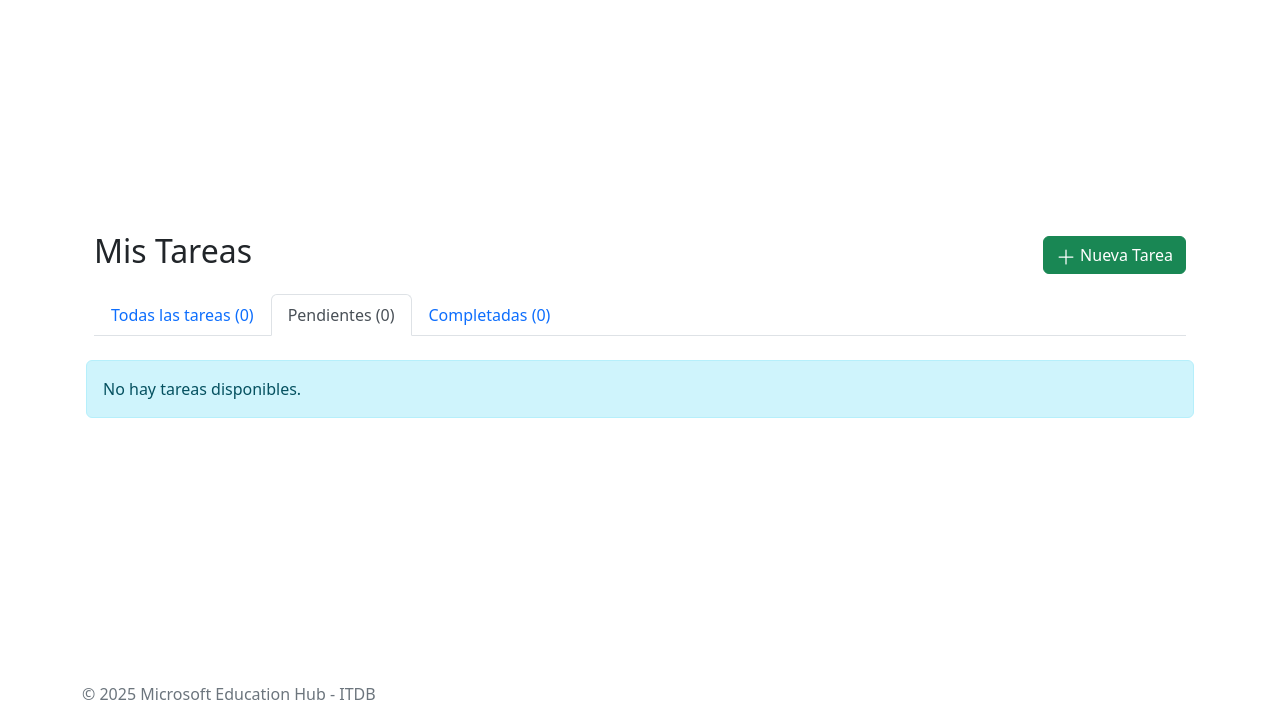
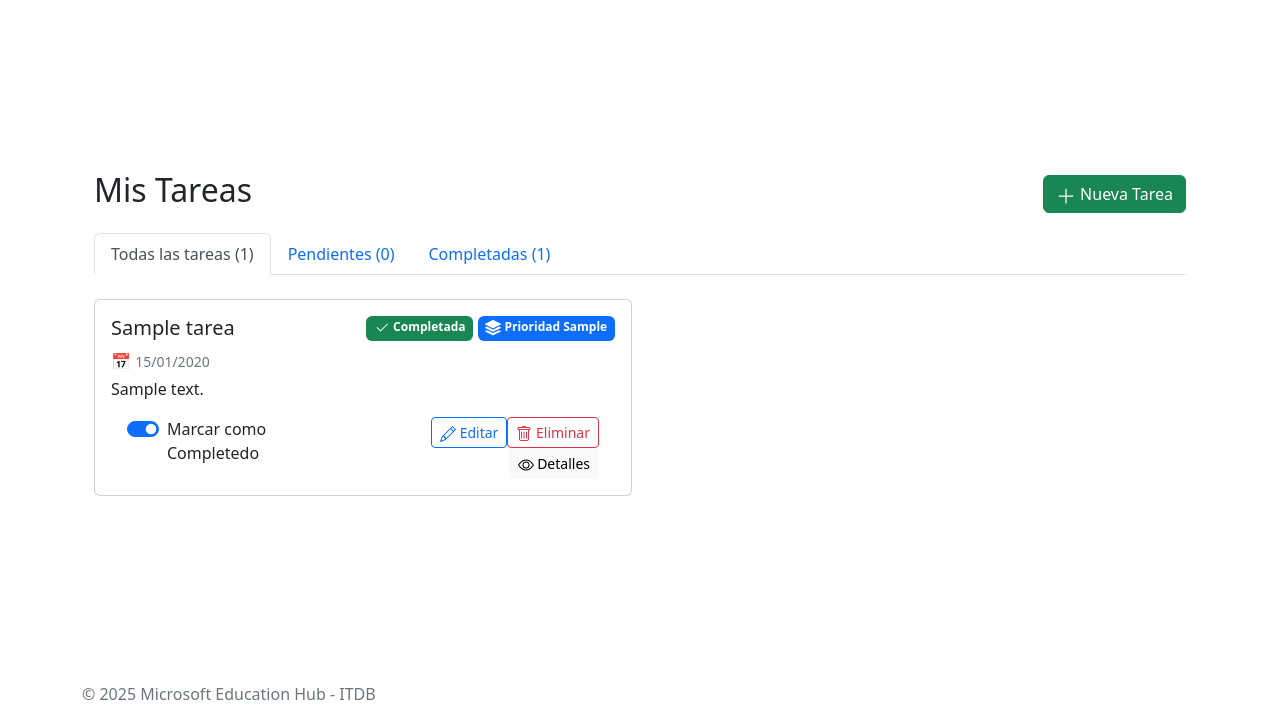
Before and after one commit to AlbertJQM/gestion_tareas, a Flask app: page /tasks in a window 1280 px wide. Shown: the part 78-800 px from the top of the page. Run offline with Flask 3, Linux system fonts and the light colour scheme; the visitor is signed in with stand-in values (Sample User, id 1); tables that the repository leaves empty hold one stand-in row (values such as "Sample post"); some libraries are stand-ins or nearby versions.

Commit message:
Se agregó la funcionalidad del checkbox de Completado

```diff
--- a/app.py
+++ b/app.py
@@ -70,20 +70,21 @@ def signup():
 @app.route('/tasks')
 @login_required
 def list_tasks():
-    filtro = request.args.get('filtro', default='pendiente')
+    filtro = request.args.get('filtro', default='todas')
+    tareas = Tarea.query.filter_by(usuario_id=session['usuario_id']).all()
+    cantidad_tareas = {
+        'todas': len(tareas),
+        'pendientes': sum(1 for tarea in tareas if not tarea.completada),
+        'completadas': sum(1 for tarea in tareas if tarea.completada)
+    }
     if filtro == 'pendiente':
         tareas = Tarea.query.filter_by(usuario_id=session['usuario_id'], completada=False).all()
     elif filtro == 'completada':
         tareas = Tarea.query.filter_by(usuario_id=session['usuario_id'], completada=True).all()
     else:
-        filtro = ''
-        tareas = Tarea.query.filter_by(usuario_id=session['usuario_id']).all()
+        filtro = 'todas'
 
-    cantidad_tareas = {
-        'todas': len(tareas),
-        'pendientes': sum(1 for tarea in tareas if not tarea.completada),
-        'completadas': sum(1 for tarea in tareas if tarea.completada)
-    }
+    print(filtro, cantidad_tareas)
     return render_template('tasks.html', tareas=tareas, filtro=filtro, cantidad_tareas=cantidad_tareas)
 
 @app.route('/task/<int:id>')
@@ -141,6 +142,17 @@ def delete_task(id):
         db.session.rollback()
     return redirect(url_for('list_tasks'))
 
+@app.route('/task/complete/<int:id>', methods=['POST'])
+@login_required
+def complete_task(id):
+    tarea = Tarea.query.get_or_404(id)
+    try:
+        tarea.completada = not tarea.completada
+        db.session.commit()
+    except Exception as e:
+        db.session.rollback()
+    return redirect(url_for('list_tasks'))
+
 def not_found(error):
     return render_template('404.html'), 404
 
--- a/templates/tasks.html
+++ b/templates/tasks.html
@@ -12,7 +12,7 @@
                     </div>
                     <ul class="nav nav-tabs mb-4" id="taskTabs">
                         <li class="nav-item">
-                            <a class="nav-link {{ 'active' if filtro == '' else '' }}" href="{{ url_for('list_tasks') }}">Todas las tareas ({{ cantidad_tareas.todas }})</a>
+                            <a class="nav-link {{ 'active' if filtro == 'todas' else '' }}" href="{{ url_for('list_tasks') }}">Todas las tareas ({{ cantidad_tareas.todas }})</a>
                         </li>
                         <li class="nav-item">
                             <a class="nav-link {{ 'active' if filtro == 'pendiente' else '' }}" href="{{ url_for('list_tasks', filtro='pendiente') }}">Pendientes ({{ cantidad_tareas.pendientes }})</a>
@@ -66,18 +66,16 @@
                                         </h6>
                                     </div>
                                     <div class="text-muted mb-1">
-                                        <small>{{ tarea.fecha_vencimiento.strftime('%d/%m/%Y') }}</small>
+                                        📅 <small>{{ tarea.fecha_vencimiento.strftime('%d/%m/%Y') }}</small>
                                     </div>
                                     <p class="mb-3">{{ tarea.descripcion }}</p>
                                     <div class="row px-3 d-flex">
-                                        <div class="form-check form-switch col-lg-6">
-                                            {% if tarea.completada %}
-                                            <input class="form-check-input" type="checkbox" role="switch" id="completado" name="completado" value=1 checked>
-                                            {% else %}
-                                            <input class="form-check-input" type="checkbox" role="switch" id="completado" name="completado" value=0>
-                                            {% endif %}
-                                            <label class="form-check-label" for="completado">Mark as Completed</label>
-                                        </div>
+                                        <form action="{{ url_for('complete_task', id=tarea.id) }}" method="POST" class="col-lg-6" onchange="this.submit()">
+                                            <div class="form-check form-switch">
+                                                <input class="form-check-input" type="checkbox" role="switch" id="completado" name="completado" {% if tarea.completada %}checked{% endif %}>
+                                                <label class="form-check-label" for="completado">Marcar como Completedo</label>
+                                            </div>
+                                        </form>
                                         <div class="col-lg-6">
                                             <a href="{{ url_for('delete_task', id=tarea.id) }}" class="btn btn-sm btn-outline-danger float-end">
                                                 <svg xmlns="http://www.w3.org/2000/svg" width="16" height="16" fill="currentColor" class="bi bi-trash" viewBox="0 0 16 16">
```
Also changed, not shown: templates/task.html (+6 -8 lines).
